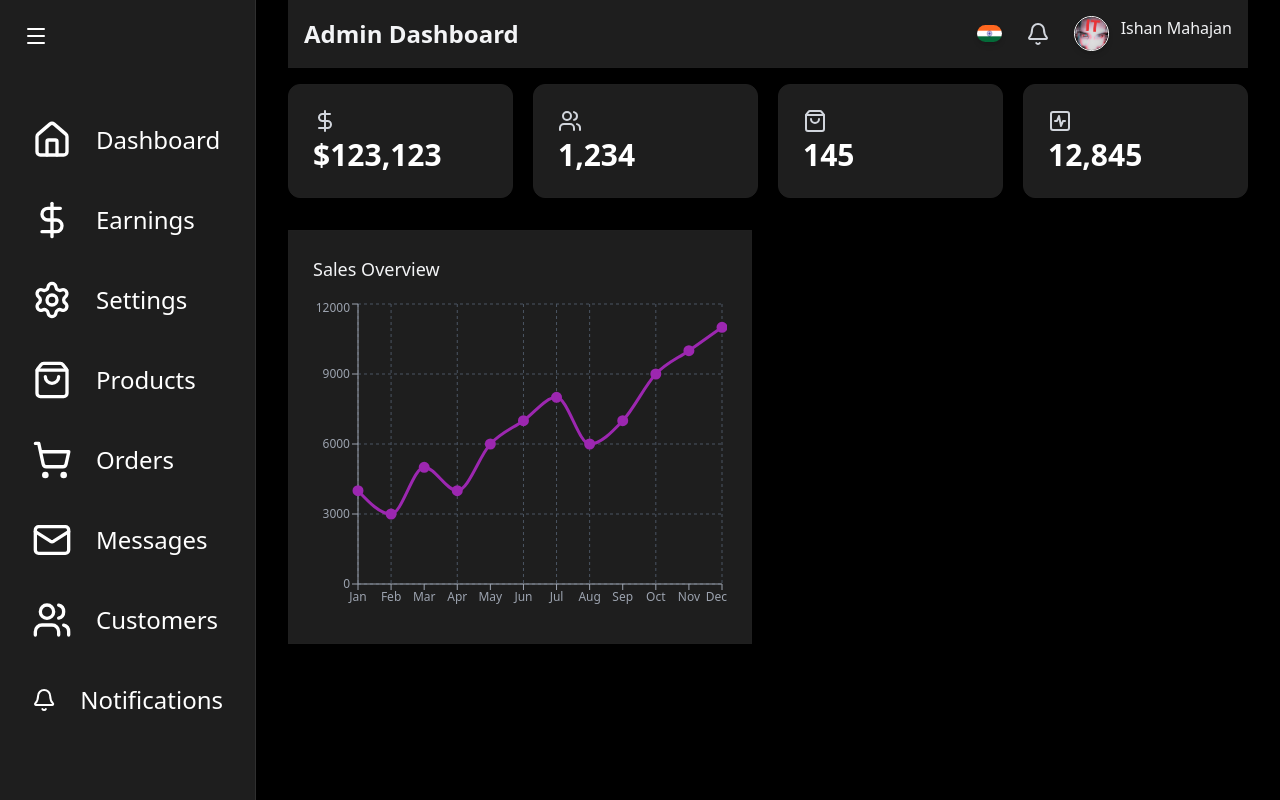
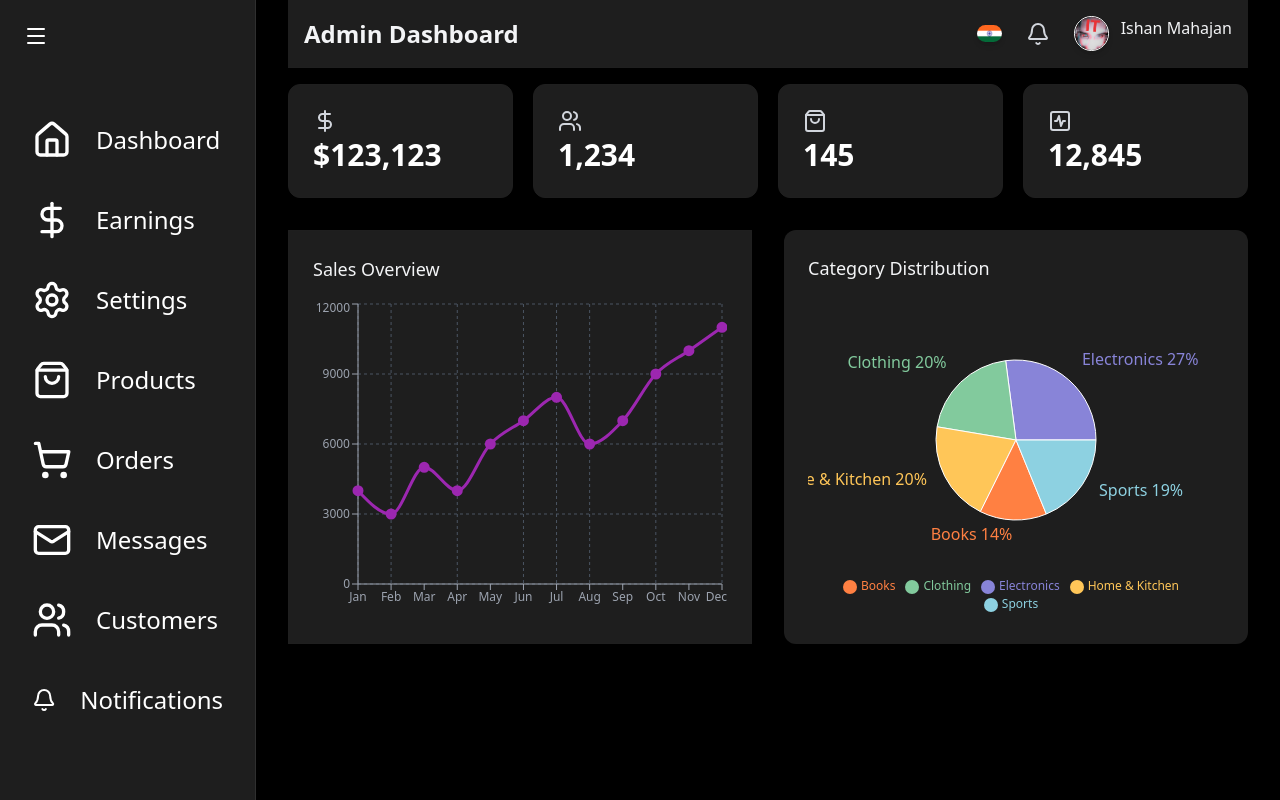
Before and after one commit to ishan65/admin-dashboard, a Next.js app: page / in a window 1280 px wide. Built offline with nearby package versions, Linux system fonts and the light colour scheme.

Commit message:
Category Pie Chart with rechart

```diff
--- a/app/overview/pages.jsx
+++ b/app/overview/pages.jsx
@@ -4,6 +4,7 @@ import StatCard from "../../components/StatCard";
 import { DollarSign, ShoppingBag, SquareActivity, Users } from "lucide-react";
 import { motion } from "framer-motion";
 import SalesOverviewChart from "../../components/SalesOverviewChart";
+import CategoryDistributionChart from "../../components/CategoryDistributionChart";
 
 const pages = () => {
   return (
@@ -22,6 +23,7 @@ const pages = () => {
         </motion.div>
         <div className="grid grid-cols-1 lg:grid-cols-2 gap-8">
           <SalesOverviewChart />
+          <CategoryDistributionChart />
         </div>
       </main>
     </div>
--- /dev/null
+++ b/components/CategoryDistributionChart.jsx
@@ -0,0 +1,98 @@
+"use client";
+
+import React, { useEffect, useState } from "react";
+import {
+  ResponsiveContainer,
+  PieChart,
+  Pie,
+  Cell,
+  Tooltip,
+  Legend,
+} from "recharts";
+
+const COLORS = ["#8884d8", "#82ca9d", "#ffc658", "#ff8042", "#8dd1e1"];
+import { motion } from "framer-motion";
+
+const CategoryDistributionChart = () => {
+  const [categoryData, setcategoryData] = useState([]);
+  const [isSmallorMediumScreen, setIsSmallorMediumScreen] = useState(false);
+
+  useEffect(() => {
+    // Fetch or generate category distribution data here
+    fetch("data/data.json")
+      .then((response) => response.json())
+      .then((data) => setcategoryData(data.categories))
+      .catch((error) => console.error("Error fetching category data:", error));
+  }, []);
+
+  useEffect(() => {
+    const updateScreenSize = () => {
+      setIsSmallorMediumScreen(window.innerWidth < 768);
+    };
+
+    updateScreenSize();
+    window.addEventListener("resize", updateScreenSize);
+
+    return () => {
+      window.removeEventListener("resize", updateScreenSize);
+    };
+  }, []);
+
+  const outerRadius = isSmallorMediumScreen ? 60 : 80;
+
+  return (
+    <motion.div
+      className="bg-[#1e1e1e] backdrop-blur-md shadow-lg rounded-xl
+  p-4 md:p-6 border-[#1f1f1f] mx-2 md:mx-0"
+      initial={{ opacity: 0, y: 20 }}
+      animate={{ opacity: 1, y: 0 }}
+      transition={{ delay: 0.2, duration: 1 }}
+    >
+      <h2 className="text-base md:text-lg font-medium mb-4 text-gray-100 text-center md:text-left">
+        Category Distribution
+      </h2>
+      <div className="h-64 md:h-80">
+        <ResponsiveContainer width="100%" height="100%">
+          <PieChart>
+            <Pie
+              data={categoryData}
+              cx="50%"
+              cy="50%"
+              labelLine={false}
+              outerRadius={outerRadius}
+              dataKey="value"
+              label={({ name, percent }) =>
+                `${name} ${(percent * 100).toFixed(0)}%`
+              }
+            >
+              {categoryData.map((entry, index) => (
+                <Cell
+                  key={`cell-${index}`}
+                  fill={COLORS[index % COLORS.length]}
+                />
+              ))}
+            </Pie>
+            <Tooltip
+              contentStyle={{
+                backgroundColor: "rgba(31, 41, 55, 0.8)",
+                borderBlock: "#4b5563",
+                borderRadius: "8px",
+                padding: "8px",
+                fontSize: "14px",
+              }}
+              itemStyle={{ color: "#e5e7eb" }}
+            />
+            <Legend
+              iconType="circle"
+              layout="horizontal"
+              align="center"
+              wrapperStyle={{ fontSize: 12 }}
+            />
+          </PieChart>
+        </ResponsiveContainer>
+      </div>
+    </motion.div>
+  );
+};
+
+export default CategoryDistributionChart;
--- a/public/data/data.json
+++ b/public/data/data.json
@@ -22,5 +22,12 @@
     { "name": "Oct", "sales": 9000 },
     { "name": "Nov", "sales": 10000 },
     { "name": "Dec", "sales": 11000 }
+  ],
+  "categories": [
+    { "name": "Electronics", "value": 400 },
+    { "name": "Clothing", "value": 300 },
+    { "name": "Home & Kitchen", "value": 300 },
+    { "name": "Books", "value": 200 },
+    { "name": "Sports", "value": 278 }
   ]
 }
```
